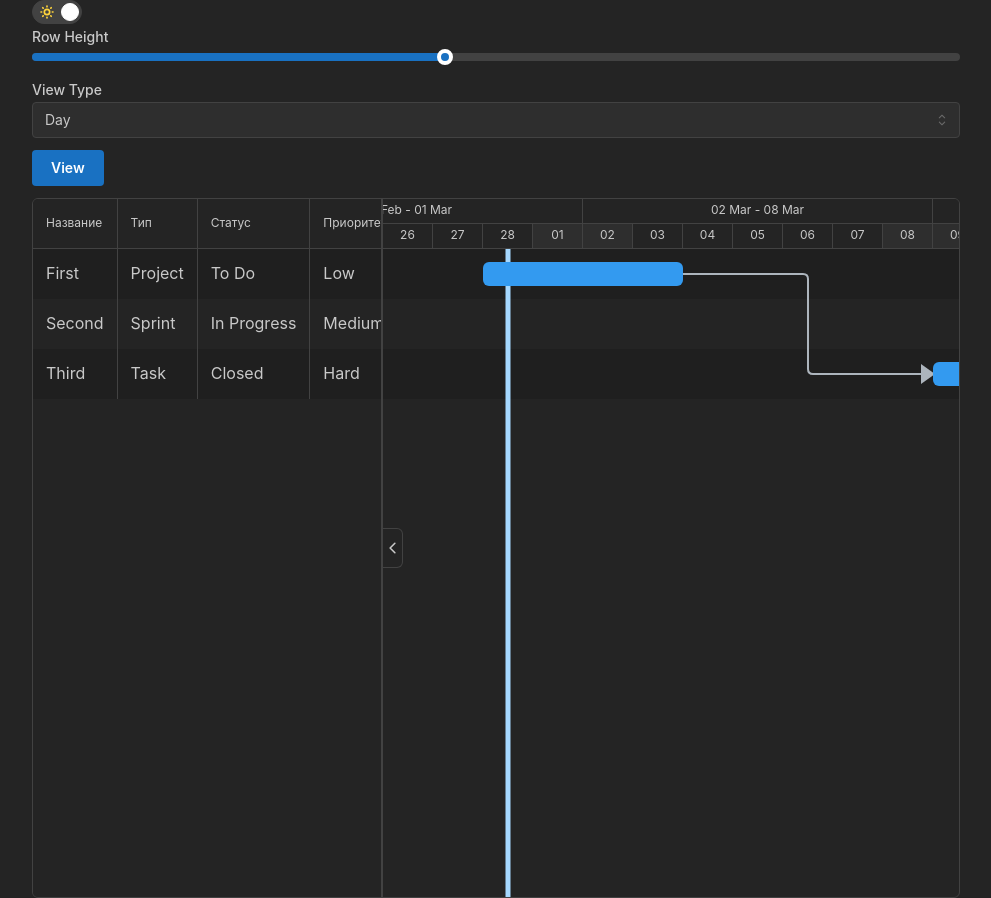
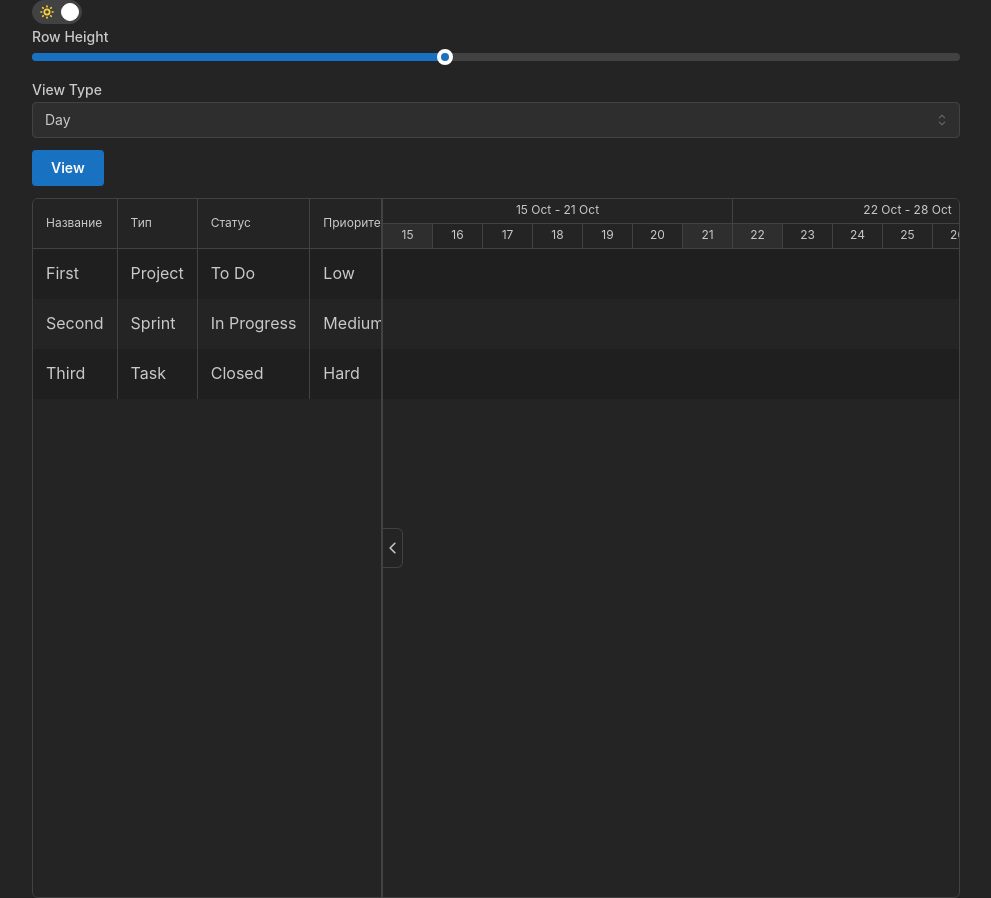
Before and after one commit to danielzagumennyi/modern-gantt, a React (Vite) app: page / in a window 1280 px wide. Shown: the whole page, without its empty margins (144-1135 px from the left). Built offline with nearby package versions, Linux system fonts and the light colour scheme.

Commit message:
Deleted TodayLine

```diff
--- a/src/chart/Graph.tsx
+++ b/src/chart/Graph.tsx
@@ -12,7 +12,6 @@ import { useInitialScroll } from "../hooks/useInitialScroll";
 import { Creation } from "./components/Creation";
 
 import styles from "../Chart.module.css";
-import { TodayLine } from "./components/TodayLine";
 
 export const Graph = memo(() => {
   const { useStore, useProps } = useChartStore();
@@ -92,7 +91,6 @@ export const Graph = memo(() => {
             <Selection key={id} id={id} />
           ))}
           {lines?.map((line) => <Line key={line.id} data={line} />)}
-          <TodayLine />
 
           {bars.map((bar) => (
             <Bar key={bar.id} data={bar} />
```
